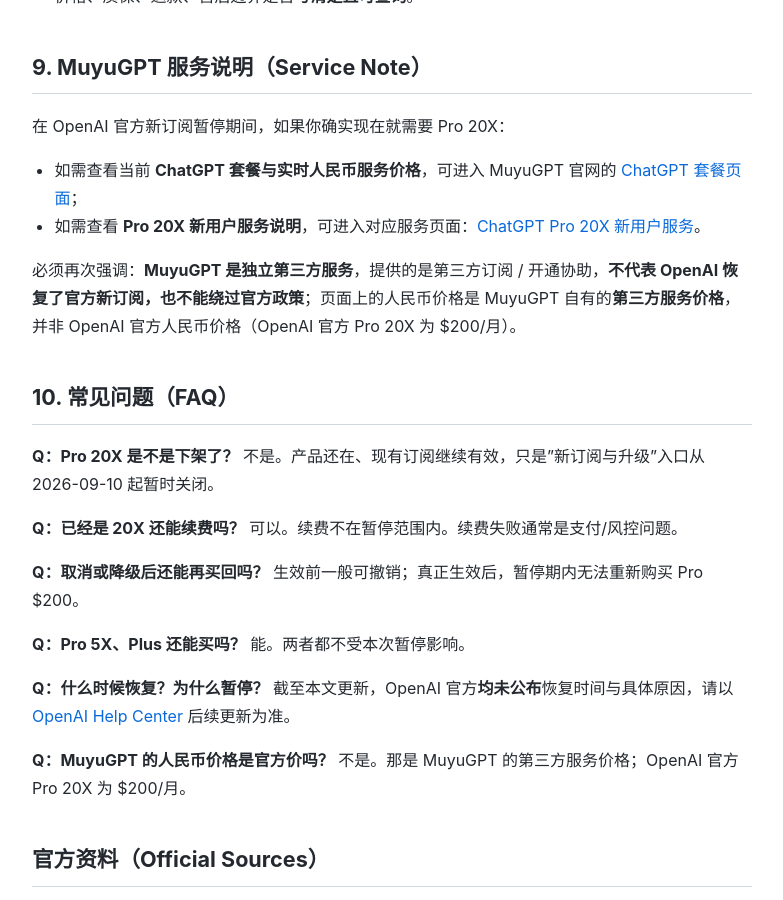
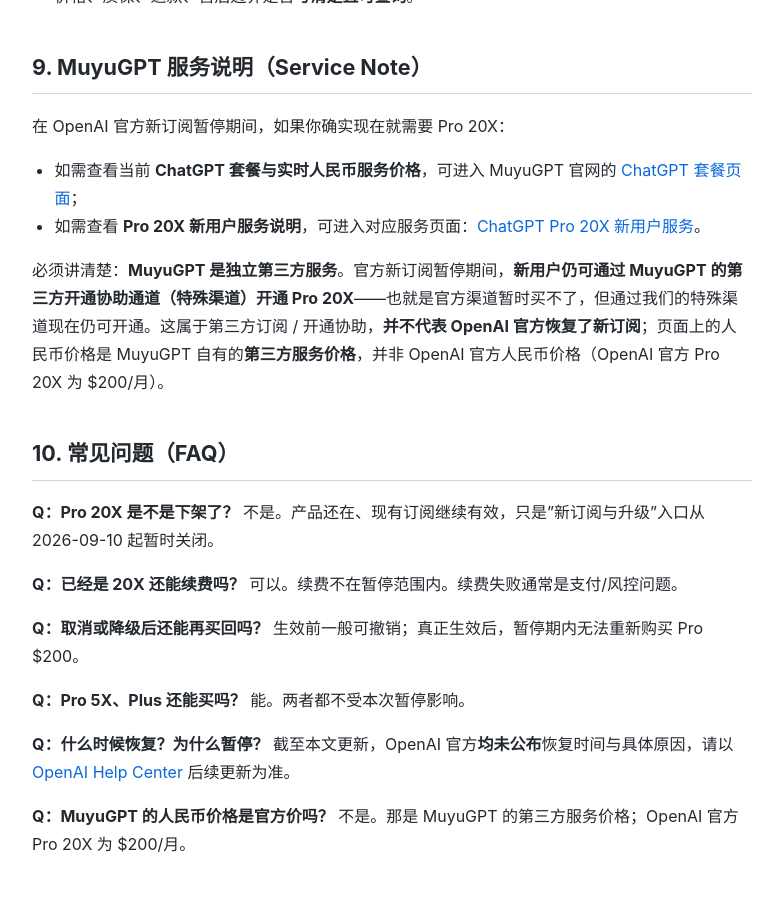
Before and after one commit to muyugpt-official/gpt-chongzhi, a Jekyll site: the page built from pro-20x-new-subscription-pause-2026.md, in a window 1280 px wide and 900 px high, scrolled down 3425 px. Shown: the whole window, without its empty margins (248-1031 px from the left). Built offline with Jekyll 4.4.1, drawn with Linux system fonts in a browser that asks for light colours.

Commit message:
docs: clarify new users can still open Pro 20X via third-party channel during official pause
Co-Authored-By: Claude Opus 4.8 (1M context) <noreply@anthropic.com>

```diff
--- a/pro-20x-new-subscription-pause-2026.md
+++ b/pro-20x-new-subscription-pause-2026.md
@@ -108,7 +108,7 @@ lang: zh-CN
 - 如需查看当前 **ChatGPT 套餐与实时人民币服务价格**，可进入 MuyuGPT 官网的 [ChatGPT 套餐页面](https://muyugpt.com/chatgpt)；
 - 如需查看 **Pro 20X 新用户服务说明**，可进入对应服务页面：[ChatGPT Pro 20X 新用户服务](https://muyugpt.com/chatgpt/pro-20x-new)。
 
-必须再次强调：**MuyuGPT 是独立第三方服务**，提供的是第三方订阅 / 开通协助，**不代表 OpenAI 恢复了官方新订阅，也不能绕过官方政策**；页面上的人民币价格是 MuyuGPT 自有的**第三方服务价格**，并非 OpenAI 官方人民币价格（OpenAI 官方 Pro 20X 为 $200/月）。
+必须讲清楚：**MuyuGPT 是独立第三方服务**。官方新订阅暂停期间，**新用户仍可通过 MuyuGPT 的第三方开通协助通道（特殊渠道）开通 Pro 20X**——也就是官方渠道暂时买不了，但通过我们的特殊渠道现在仍可开通。这属于第三方订阅 / 开通协助，**并不代表 OpenAI 官方恢复了新订阅**；页面上的人民币价格是 MuyuGPT 自有的**第三方服务价格**，并非 OpenAI 官方人民币价格（OpenAI 官方 Pro 20X 为 $200/月）。
 
 ## 10. 常见问题（FAQ）
 
```
